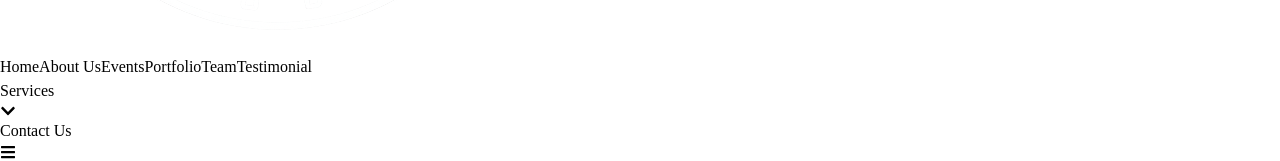
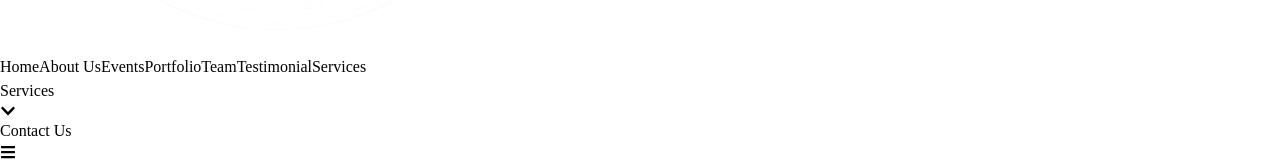
Before and after one commit to Blitzcodework/D2_2026, a React (Vite) app: page /main/service4 in a window 1280 px wide. Shown: the part 497-658 px from the top of the page. Built offline with nearby package versions, Linux system fonts and the light colour scheme.

Commit message:
new commit12

```diff
--- a/src/Common/Components/layouts/Navbar.jsx
+++ b/src/Common/Components/layouts/Navbar.jsx
@@ -47,6 +47,7 @@ const Navbar = () => {
     { label: "Portfolio", path: "/main/Portfolio" },
     { label: "Team", path: "/main/TeamD2" },
     { label: "Testimonial", path: "/main/Testimonial" },
+    { label: "Services", path: "/main/Service1" },
   ];
 
   const serviceLinks = [
```
Also changed, not shown: vercel.json (added).
